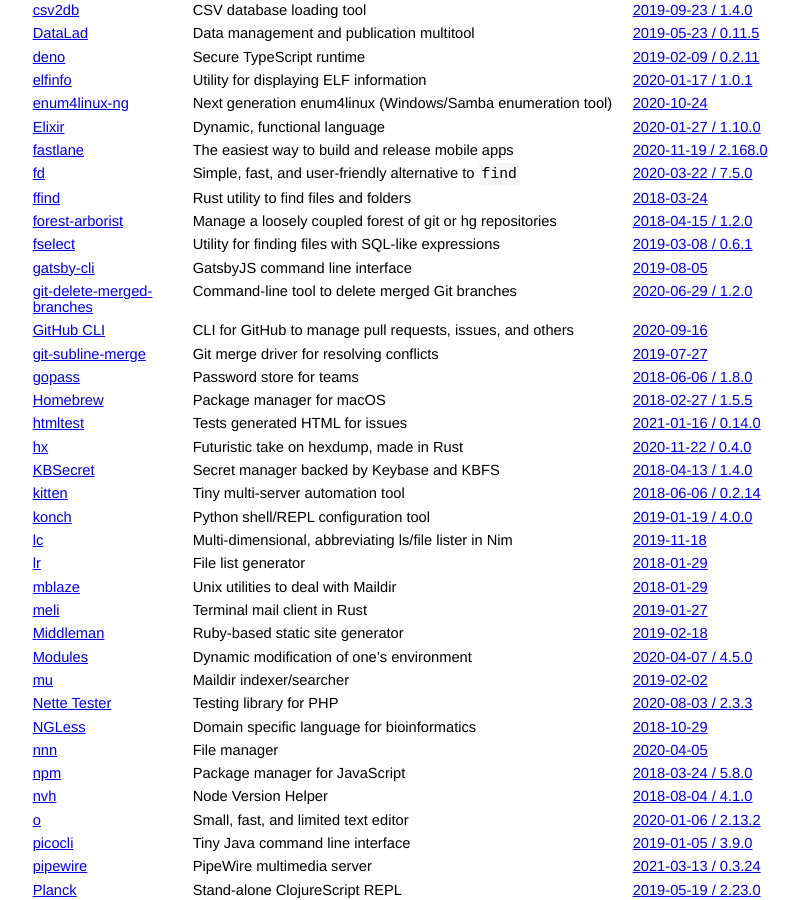
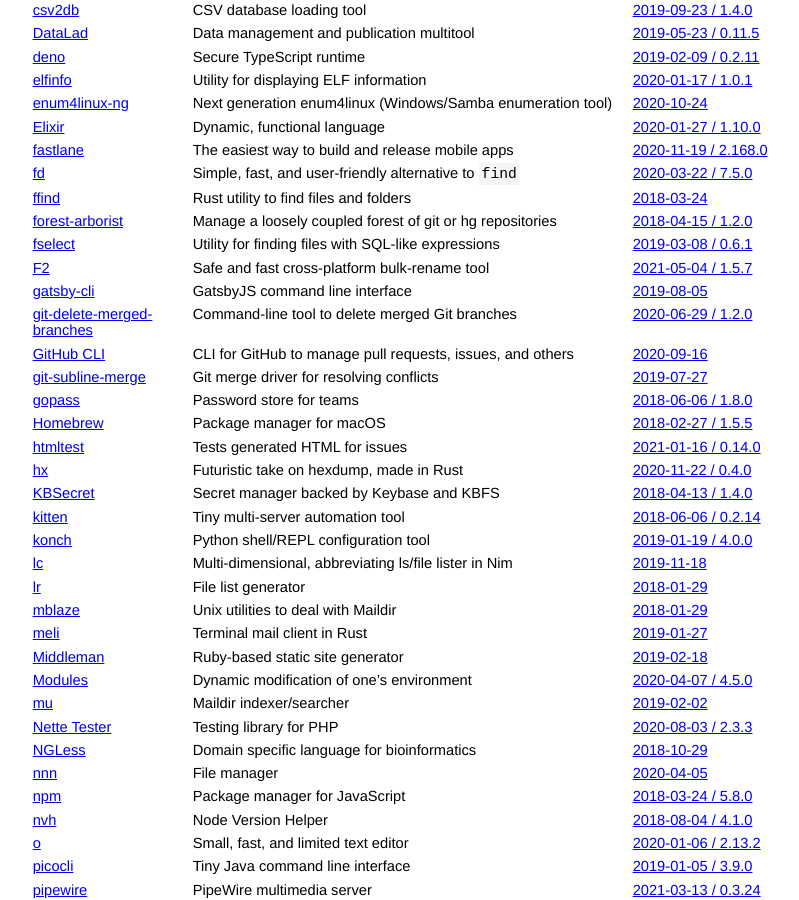
Before and after one commit to jcs/no_color, a Jekyll site: the page built from index.md, in a window 1280 px wide and 900 px high, scrolled down 1759 px. Shown: the whole window, without its empty margins (211-1010 px from the left). Built offline with Jekyll 4.4.1, drawn with Linux system fonts in a browser that asks for light colours; our own code applies the rules of GitHub Pages for plain Markdown files.

Commit message:
Add F2 (#117)

```diff
--- a/index.md
+++ b/index.md
@@ -120,6 +120,7 @@ color via `NO_COLOR`.
 | [ffind](https://github.com/josephscade/ffind) | Rust utility to find files and folders | [2018-03-24](https://github.com/josephscade/ffind/commit/fec4aa6101f2b3d6d5b06df640e299d0b1fbb190) |
 | [forest-arborist](https://github.com/JohnRGee/forest-arborist) | Manage a loosely coupled forest of git or hg repositories | [2018-04-15 / 1.2.0](https://github.com/JohnRGee/forest-arborist/releases/tag/v1.2.0) |
 | [fselect](https://github.com/jhspetersson/fselect) | Utility for finding files with SQL-like expressions | [2019-03-08 / 0.6.1](https://github.com/jhspetersson/fselect/releases/tag/0.6.1) |
+| [F2](https://github.com/ayoisaiah/f2) | Safe and fast cross-platform bulk-rename tool | [2021-05-04 / 1.5.7](https://github.com/ayoisaiah/f2/releases/tag/v1.5.7) |
 | [gatsby-cli](https://github.com/gatsbyjs/gatsby/blob/master/packages/gatsby-cli) | GatsbyJS command line interface | [2019-08-05](https://github.com/gatsbyjs/gatsby/commit/ccebe174078529329a26350224a1a5730567c695) |
 | [git-delete-merged-branches](https://github.com/hartwork/git-delete-merged-branches) | Command-line tool to delete merged Git branches | [2020-06-29 / 1.2.0](https://github.com/hartwork/git-delete-merged-branches/commit/62bd406fba91e831e29663a483bfe7659b4c62f3) |
 | [GitHub CLI](https://github.com/cli/cli) | CLI for GitHub to manage pull requests, issues, and others | [2020-09-16](https://github.com/cli/cli/pull/1631) |
```
